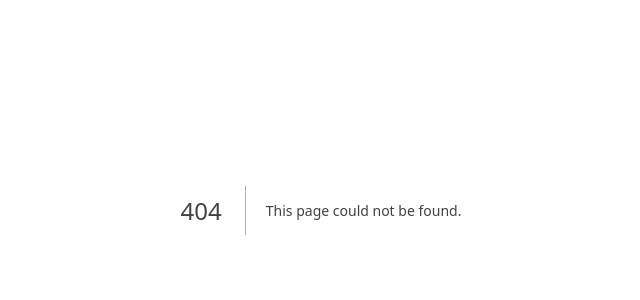
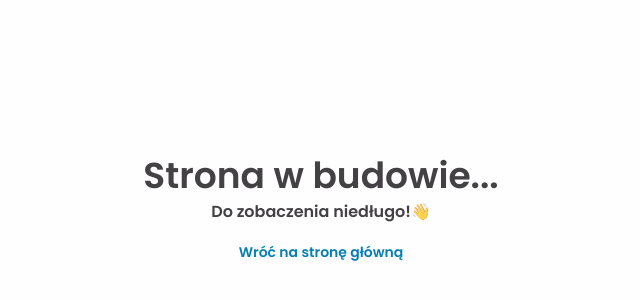
Before and after one commit to abieniek03/abieniek.dev, a Next.js app: page /blog in a window 1280 px wide. Before the commit this address had no page. Shown: the part 190-490 px from the top of the page, without its empty margins (319-959 px from the left). Built offline with nearby package versions, Linux system fonts and the light colour scheme.

Commit message:
Add blog layout and blog main page

```diff
--- /dev/null
+++ b/app/(blog)/blog/page.tsx
@@ -0,0 +1,18 @@
+import { type ReactElement } from "react";
+import Link from "next/link";
+
+export default function BlogMainPage(): ReactElement {
+  return (
+    <main className="flex h-screen items-center justify-center">
+      <div className="text-center font-semibold">
+        <div className="mb-4">
+          <p className="mb-1 text-4xl">Strona w budowie...</p>
+          <p>Do zobaczenia niedługo!👋</p>
+        </div>
+        <Link href="/" className="mt-2 text-sm  text-primary hover:underline">
+          Wróć na stronę główną
+        </Link>
+      </div>
+    </main>
+  );
+}
--- /dev/null
+++ b/app/(blog)/layout.tsx
@@ -0,0 +1,11 @@
+export default function BlogLayout({
+  children,
+}: Readonly<{
+  children: React.ReactNode;
+}>) {
+  return (
+    <>
+      <div className="mx-auto max-w-7xl px-8">{children}</div>
+    </>
+  );
+}
```
